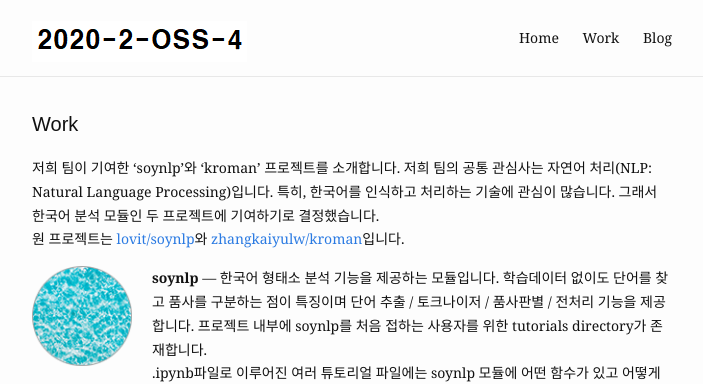
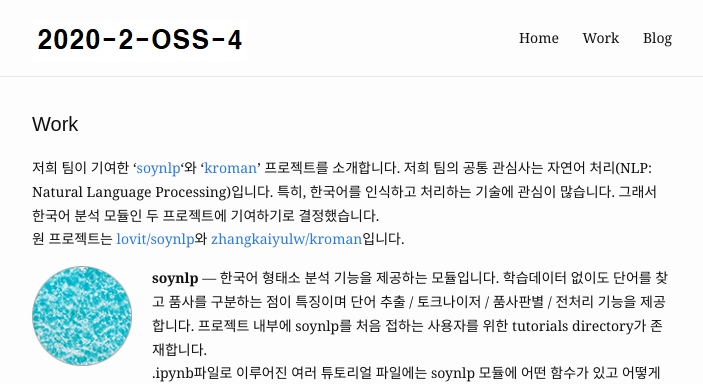
Before and after one commit to 20-2-SKKU-OSS/2020-2-OSS-4, a Jekyll site: the page built from work.md, in a window 1280 px wide. Shown: the top 384 px of the page, without its empty margins (288-991 px from the left). Built offline with Jekyll 4.4.1, drawn with Linux system fonts in a browser that asks for light colours; part of the change alters nothing that is shown.

Commit message:
Update work.md

```diff
--- a/work.md
+++ b/work.md
@@ -14,7 +14,7 @@ items:
       alt: sand
     description: 한글 문장을 로마자로 표기하는 기능을 제공합니다. <br>우분투(20.04.1) 환경에서 프로젝트를 직접 다운로드하여 컴파일했을 때 에러가 발생했습니다. 에러를 해결하기 위해 코드를 일부 수정하였고, 해결하지 못한 에러는 bug report를 보냈습니다. ---> <a href="https://20-2-skku-oss.github.io/2020-2-OSS-4/2020/12/06/error-fix">bug report & error fix</a> <br> 우리말에는 음운 변동 현상이 존재합니다. 예컨대, 음절의 끝소리 규칙이나 거센소리되기, 된소리되기가 있습니다. 기존 모듈이 지닌 로직으로는 위의 현상을 하나도 구현하지 못한다는 허점을 발견했습니다. 그래서 이를 반영하는 기능을 추가로 구현해 보았습니다. ---> <a href="https://20-2-skku-oss.github.io/2020-2-OSS-4/2020/12/04/emwoon">음운 변동 현상 적용</a>
 ---
-저희 팀이 기여한 'soynlp'와 'kroman' 프로젝트를 소개합니다.
+저희 팀이 기여한 '<a href="https://github.com/20-2-SKKU-OSS/soynlp">soynlp</a>'와 '<a href="https://github.com/20-2-SKKU-OSS/kroman">kroman</a>' 프로젝트를 소개합니다.
 저희 팀의 공통 관심사는 자연어 처리(NLP: Natural Language Processing)입니다. 특히, 한국어를 인식하고 처리하는 기술에 관심이 많습니다. 그래서 한국어 분석 모듈인 두 프로젝트에 기여하기로 결정했습니다.
 <br>원 프로젝트는
 <a href="https://github.com/lovit/soynlp">lovit/soynlp</a>와 <a href="https://github.com/zhangkaiyulw/kroman">zhangkaiyulw/kroman</a>입니다.
```
